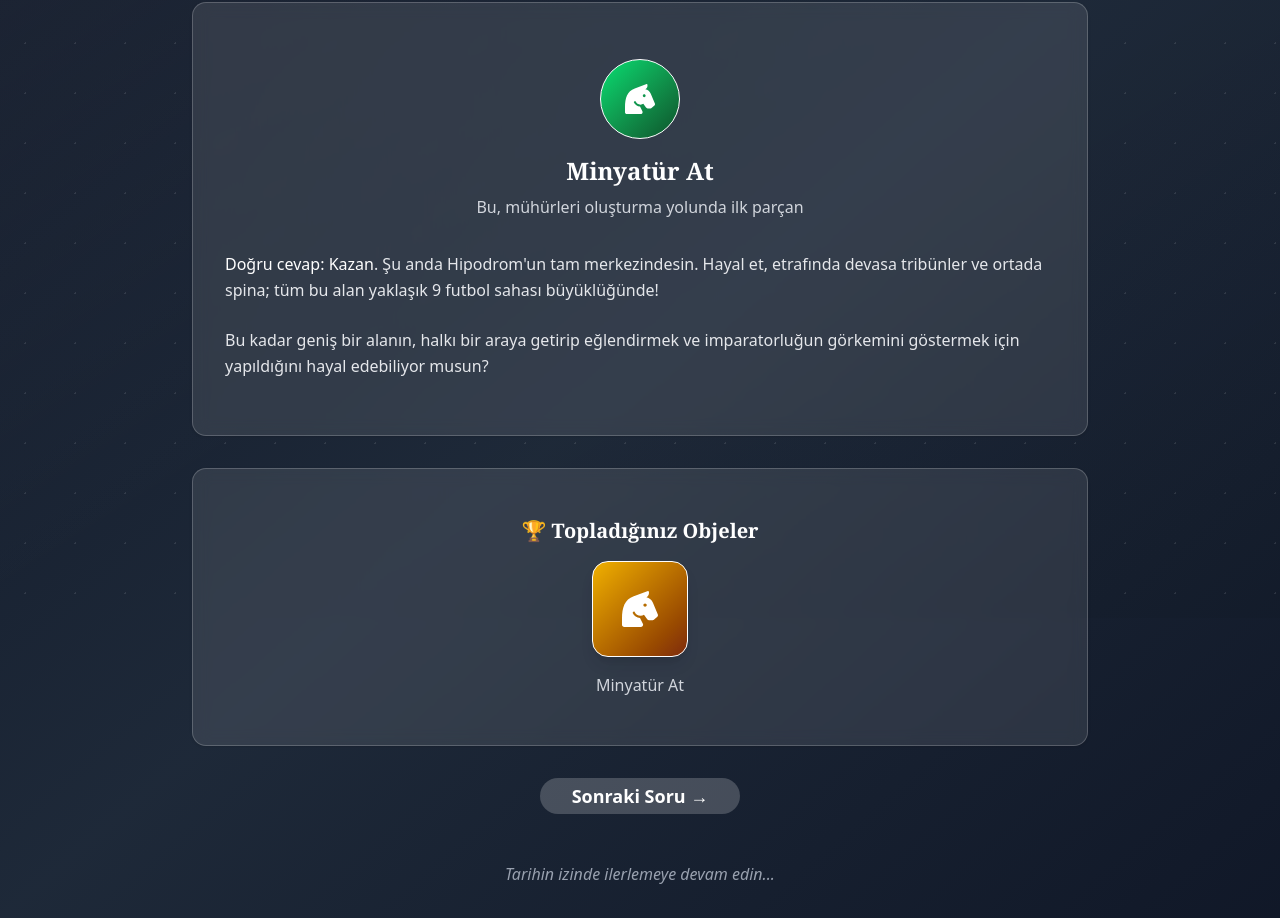
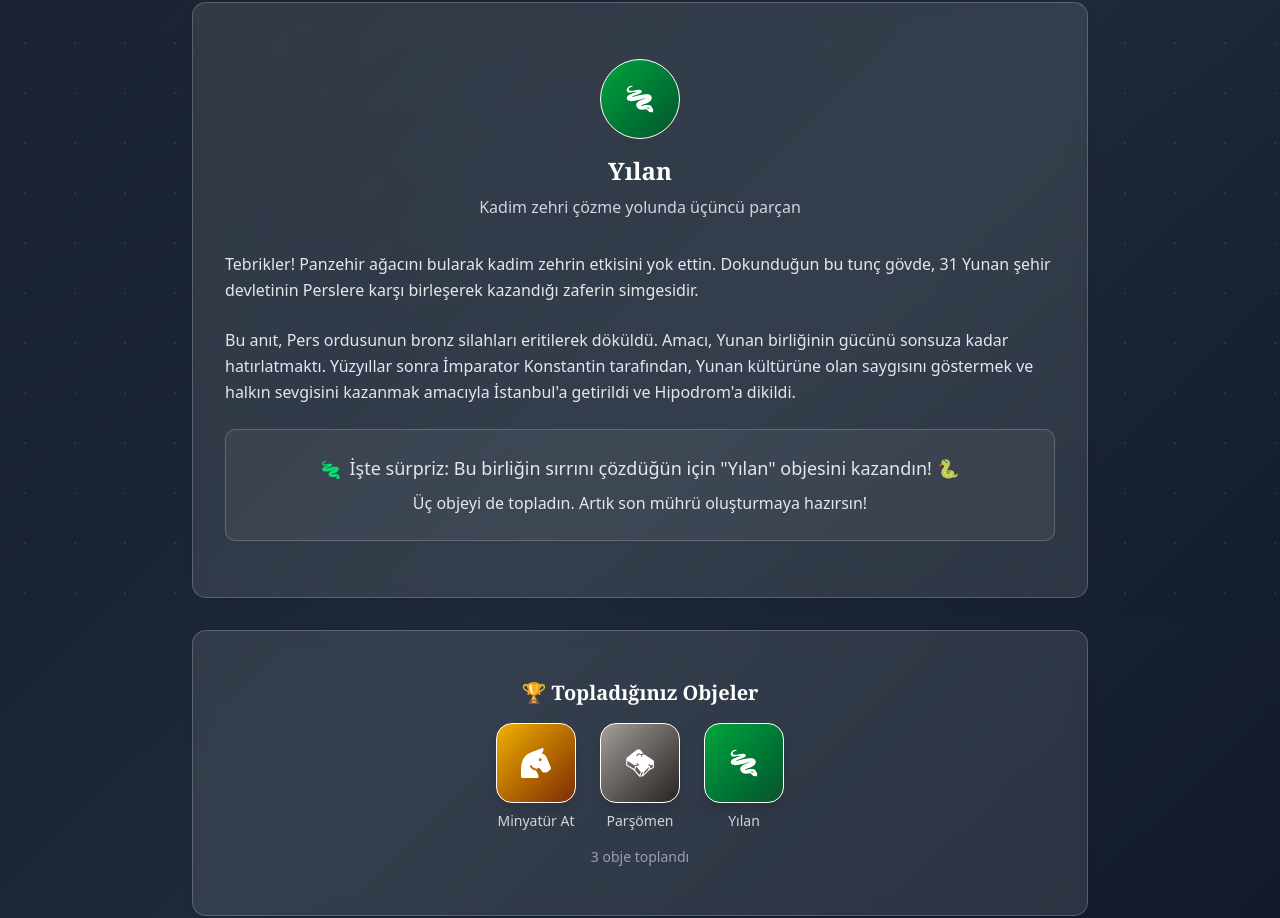
Before and after one commit to ikbalarslandev/escape, a Next.js app: page /3/info in a window 1280 px wide. Shown: the part 182-1100 px from the top of the page. Built offline with nearby package versions, Linux system fonts and the light colour scheme.

Commit message:
loc 3 info

```diff
--- a/app/(game)/(questions)/3/info/page.tsx
+++ b/app/(game)/(questions)/3/info/page.tsx
@@ -1,5 +1,6 @@
 "use client";
 
+import { GiStoneTablet, GiSandSnake } from "react-icons/gi";
 import { FaHorseHead } from "react-icons/fa";
 import { Button } from "@/components/ui/button";
 import { useRouter } from "next/navigation";
@@ -17,7 +18,7 @@ export default function InfoPage() {
             Tebrikler!
           </h1>
           <p className="text-lg md:text-xl text-gray-300 font-light mb-6">
-            İlk objenizi kazandiniz
+            Üçüncü objenizi kazandınız
           </p>
         </header>
 
@@ -25,31 +26,43 @@ export default function InfoPage() {
         <Card className="bg-white/10 backdrop-blur-sm border-white/20 mb-8">
           <CardContent className="p-8">
             <div className="text-center mb-8">
-              <div className="w-20 h-20 bg-gradient-to-br from-green-400 to-green-900 border border-white rounded-full mx-auto mb-4 flex items-center justify-center">
-                <FaHorseHead className="text-white text-3xl" />
+              <div className="w-20 h-20 bg-gradient-to-br from-green-600 to-green-900 border border-white rounded-full mx-auto mb-4 flex items-center justify-center">
+                <GiSandSnake className="text-white text-3xl" />
               </div>
               <h2 className="text-2xl font-serif font-bold text-white mb-2">
-                Minyatür At
+                Yılan
               </h2>
               <p className="text-gray-300">
-                Bu, mühürleri oluşturma yolunda ilk parçan
+                Kadim zehri çözme yolunda üçüncü parçan
               </p>
             </div>
 
             {/* Historical Info */}
             <div className="space-y-6 text-gray-200 font-light leading-relaxed">
               <p>
-                <strong className="text-white">Doğru cevap: Kazan</strong>. Şu
-                anda Hipodrom&apos;un tam merkezindesin. Hayal et, etrafında
-                devasa tribünler ve ortada spina; tüm bu alan yaklaşık 9 futbol
-                sahası büyüklüğünde!
+                Tebrikler! Panzehir ağacını bularak kadim zehrin etkisini yok
+                ettin. Dokunduğun bu tunç gövde, 31 Yunan şehir devletinin
+                Perslere karşı birleşerek kazandığı zaferin simgesidir.
               </p>
 
               <p>
-                Bu kadar geniş bir alanın, halkı bir araya getirip eğlendirmek
-                ve imparatorluğun görkemini göstermek için yapıldığını hayal
-                edebiliyor musun?
+                Bu anıt, Pers ordusunun bronz silahları eritilerek döküldü.
+                Amacı, Yunan birliğinin gücünü sonsuza kadar hatırlatmaktı.
+                Yüzyıllar sonra İmparator Konstantin tarafından, Yunan kültürüne
+                olan saygısını göstermek ve halkın sevgisini kazanmak amacıyla
+                İstanbul&apos;a getirildi ve Hipodrom&apos;a dikildi.
               </p>
+
+              <div className="bg-white/5 rounded-lg p-6 border border-white/20 mt-6">
+                <p className="text-lg text-center">
+                  <GiSandSnake className="inline text-green-400 mr-2 text-xl" />
+                  <strong>İşte sürpriz:</strong> Bu birliğin sırrını çözdüğün
+                  için &quot;Yılan&quot; objesini kazandın! 🐍
+                </p>
+                <p className="text-center mt-2">
+                  Üç objeyi de topladın. Artık son mührü oluşturmaya hazırsın!
+                </p>
+              </div>
             </div>
           </CardContent>
         </Card>
@@ -60,19 +73,49 @@ export default function InfoPage() {
             <h3 className="text-xl font-serif font-bold text-white mb-4 text-center">
               🏆 Topladığınız Objeler
             </h3>
-            <div className="flex justify-center">
-              <div className="bg-gradient-to-br from-yellow-500 to-orange-900 border border-white rounded-2xl p-4 w-24 h-24 flex items-center justify-center shadow-lg">
-                <FaHorseHead className="text-white text-4xl" />
+            <div className="flex justify-center gap-6">
+              {/* First Object - Miniature Horse */}
+              <div className="text-center">
+                <div className="flex justify-center">
+                  <div className="bg-gradient-to-br from-yellow-500 to-orange-900 border border-white rounded-2xl p-4 w-20 h-20 flex items-center justify-center shadow-lg">
+                    <FaHorseHead className="text-white text-3xl" />
+                  </div>
+                </div>
+                <p className="text-center text-gray-300 mt-2 text-sm">
+                  Minyatür At
+                </p>
+              </div>
+              {/* Second Object - Stone Tablet */}
+              <div className="text-center">
+                <div className="flex justify-center">
+                  <div className="bg-gradient-to-br from-stone-400 to-stone-800 border border-white rounded-2xl p-4 w-20 h-20 flex items-center justify-center shadow-lg">
+                    <GiStoneTablet className="text-white text-3xl" />
+                  </div>
+                </div>
+                <p className="text-center text-gray-300 mt-2 text-sm">
+                  Parşömen
+                </p>
+              </div>
+              {/* Third Object - Snake */}
+              <div className="text-center">
+                <div className="flex justify-center">
+                  <div className="bg-gradient-to-br from-green-600 to-green-900 border border-white rounded-2xl p-4 w-20 h-20 flex items-center justify-center shadow-lg">
+                    <GiSandSnake className="text-white text-3xl" />
+                  </div>
+                </div>
+                <p className="text-center text-gray-300 mt-2 text-sm">Yılan</p>
               </div>
             </div>
-            <p className="text-center text-gray-300 mt-4">Minyatür At</p>
+            <p className="text-center text-gray-400 text-sm mt-4">
+              3 obje toplandı
+            </p>
           </CardContent>
         </Card>
 
         {/* Navigation */}
         <div className="text-center">
           <Button
-            onClick={() => router.push("/3/location")}
+            onClick={() => router.push("/final")}
             className="bg-white/20 hover:bg-white/30 border-white/30 text-white font-bold text-lg py-4 px-8 rounded-full transition-all duration-300"
           >
             Sonraki Soru →
@@ -81,7 +124,9 @@ export default function InfoPage() {
 
         {/* Footer */}
         <footer className="text-center mt-12 text-gray-400 font-light">
-          <p className="italic">Tarihin izinde ilerlemeye devam edin...</p>
+          <p className="italic">
+            Kadim sırların peşinde ilerlemeye devam edin...
+          </p>
         </footer>
       </div>
     </div>
```
